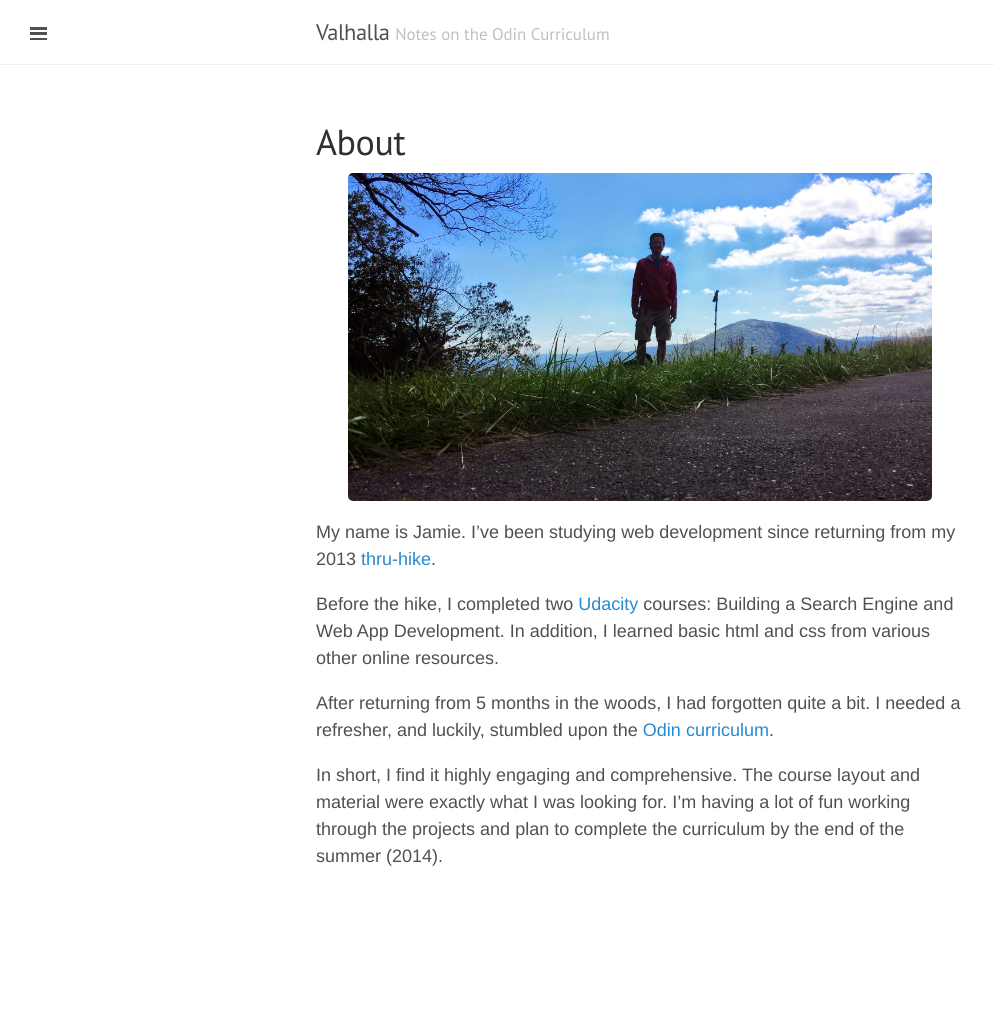
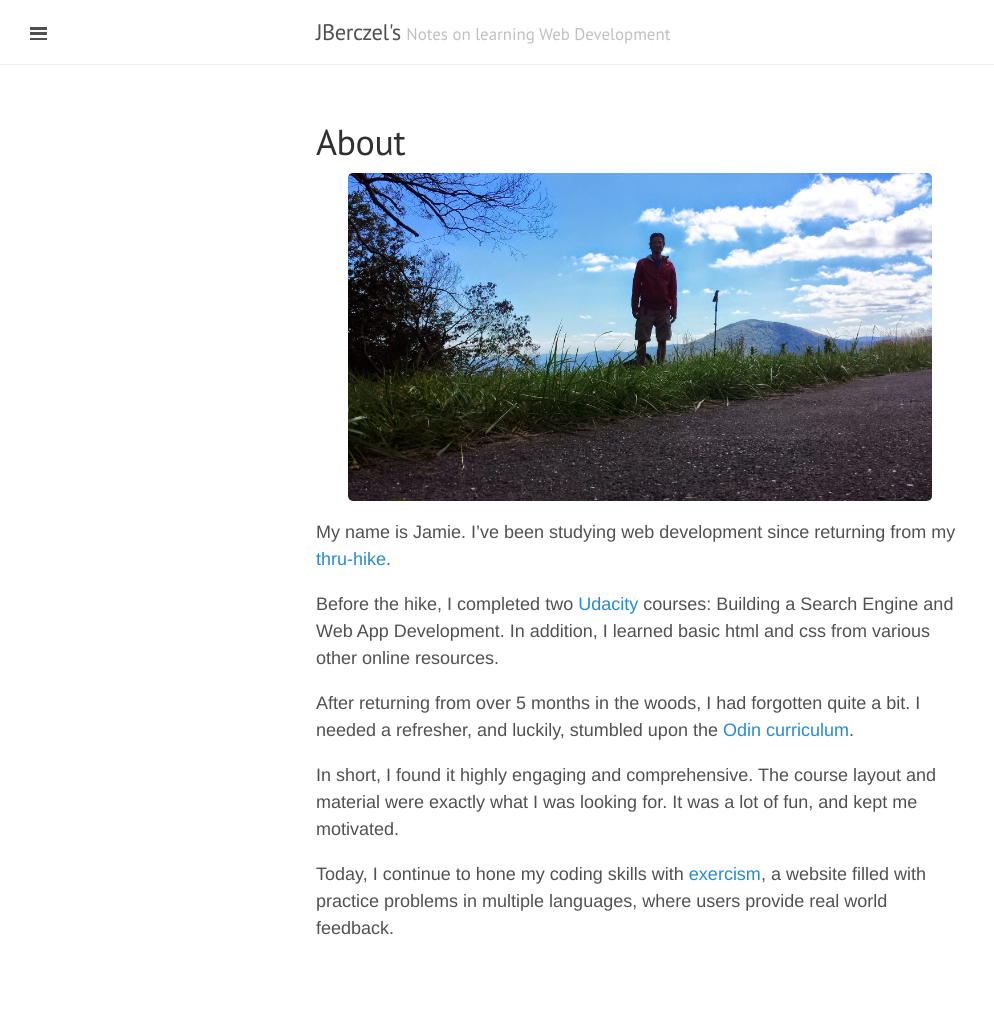
Before and after one commit to Jberczel/jberczel.github.io, a Jekyll site: the page built from about.md, in a window 1280 px wide. Shown: the whole page, without its empty margins (0-994 px from the left). Built offline with Jekyll 4.4.1, drawn with Linux system fonts in a browser that asks for light colours; Markdown is read by kramdown in place of the engine named in the settings; before the commit the page ends 942 px from its top, so only the background shows below that.

Commit message:
edit blog layout

```diff
--- a/_config.yml
+++ b/_config.yml
@@ -6,9 +6,9 @@ highlighter:      pygments
 permalink:        pretty
 
 # Setup
-title:            Valhalla
-tagline:          "Notes on the Odin Curriculum"
-description:      "Thoughts and walkthroughs on the <a href='http://www.theodinproject.com/courses'>Odin Curriculum</a>."
+title:            "JBerczel's"
+tagline:          "Notes on learning Web Development"
+description:      "Thoughts and notes on learning Web Development"
 url:              http://jberczel.github.com/blog
 
 author:
--- a/_layouts/default.html
+++ b/_layouts/default.html
@@ -14,7 +14,7 @@
       <div class="masthead">
         <div class="container">
           <h3 class="masthead-title">
-            <a href="/" title="Home">{{ site.title }}</a>
+            <a href="/blog" title="Home">{{ site.title }}</a>
             <small>{{ site.tagline }}</small>
           </h3>
         </div>
--- a/about.md
+++ b/about.md
@@ -4,10 +4,12 @@ title: About
 ---
 ![About](/assets/about.jpg)
 
-My name is Jamie.  I've been studying web development since returning from my 2013 [thru-hike](http://www.atjindo.com).
+My name is Jamie.  I've been studying web development since returning from my [thru-hike](http://www.atjindo.com).
 
 Before the hike, I completed two [Udacity](https://www.udacity.com/) courses: Building a Search Engine and Web App Development. In addition, I learned basic html and css from various other online resources.
 
-After returning from 5 months in the woods, I had forgotten quite a bit.  I needed a refresher, and luckily, stumbled upon the [Odin curriculum](http://www.theodinproject.com/courses).
+After returning from over 5 months in the woods, I had forgotten quite a bit.  I needed a refresher, and luckily, stumbled upon the [Odin curriculum](http://www.theodinproject.com/courses).
 
-In short, I find it highly engaging and comprehensive. The course layout and material were exactly what I was looking for. I'm having a lot of fun working through the projects and plan to complete the curriculum by the end of the summer (2014).
+In short, I found it highly engaging and comprehensive. The course layout and material were exactly what I was looking for. It was a lot of fun, and kept me motivated.
+
+Today, I continue to hone my coding skills with [exercism](http://exercism.io/), a website filled with practice problems in multiple languages, where users provide real world feedback.
```
